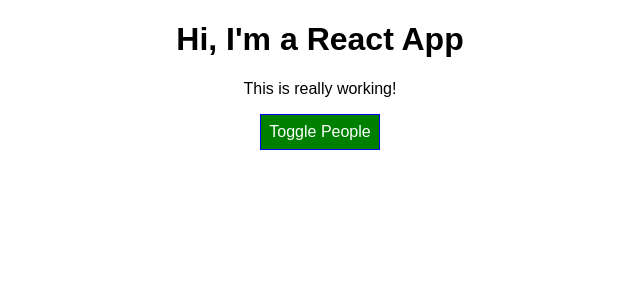
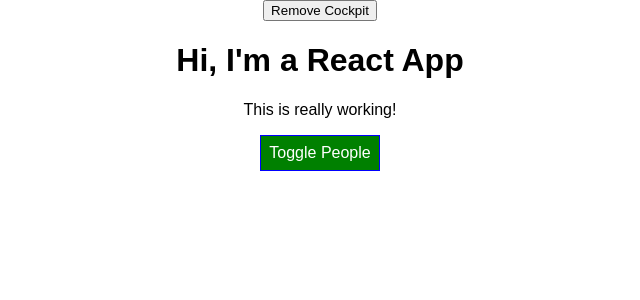
Before and after one commit to KG700/react-practice, a React app: page / in a window 1280 px wide. Shown: the top 300 px of the page, without its empty margins (320-960 px from the left). Built offline with nearby package versions, Linux system fonts and the light colour scheme.

Commit message:
Experimented with useEffects in function components

```diff
--- a/src/components/Cockpit/Cockpit.js
+++ b/src/components/Cockpit/Cockpit.js
@@ -1,8 +1,23 @@
-import React from 'react';
+import React, { useEffect } from 'react';
 
 import classes from './Cockpit.css';
 
 const Cockpit = (props) => {
+  useEffect(() => {
+    console.log('[Cockpit.js] useEffect');
+    // Http request...
+    return () => {
+      console.log('[Cockpit.js] cleanup work in useEffect');
+    };
+  }, [[]]);
+
+  useEffect(() => {
+    console.log('[Cockpit.js] 2nd useEffect');
+    return () => {
+      console.log('[Cockpit.js] cleanup work in 2nd useEffect');
+    };
+  })
+
   const assignedClasses = [];
   let btnClass = '';
 
--- a/src/components/People/People.js
+++ b/src/components/People/People.js
@@ -23,6 +23,10 @@ class People extends Component {
     console.log(snapshot);
   }
 
+  componentWillUnmount() {
+    console.log('[People.js] componentWillUnmount')
+  }
+
   render() {
     console.log('[People.js] rendering...')
     return this.props.people.map((person, index) => {
--- a/src/containers/App.js
+++ b/src/containers/App.js
@@ -11,7 +11,8 @@ class App extends Component {
       { id: 'wgjrsd', name: 'Manu', age: 29 },
       { id: 'aogsqw', name: 'Stephanie', age: 26 }
     ],
-    showPeople: false
+    showPeople: false,
+    showCockpit: true
   }
 
   static getDerivedStateFromProps(props, state) {
@@ -74,11 +75,16 @@ class App extends Component {
 
     return (
       <div className={classes.App}>
-        <Cockpit
+        <button
+          onClick={() => {this.setState({ showCockpit: false });}}
+        >
+          Remove Cockpit
+        </button>
+        {this.state.showCockpit ? <Cockpit
           showPeople={this.state.showPeople}
           people={this.state.people}
           clicked={this.togglePeopleHandler}
-        />
+        /> : null}
         {persons}
       </div>
     );
```
